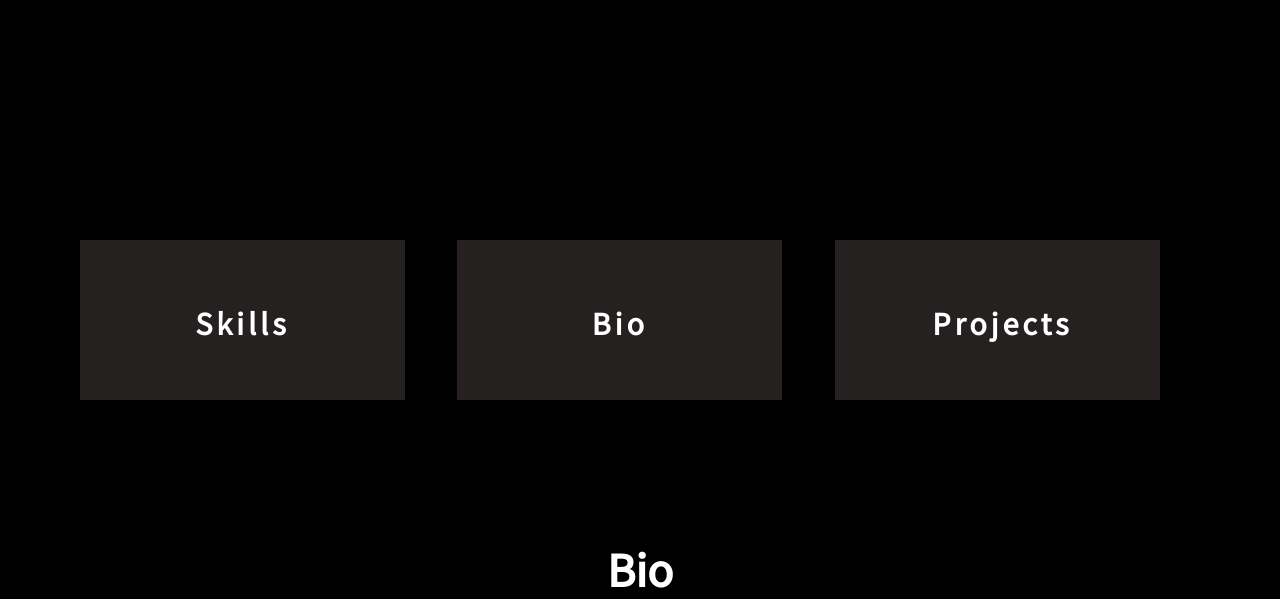
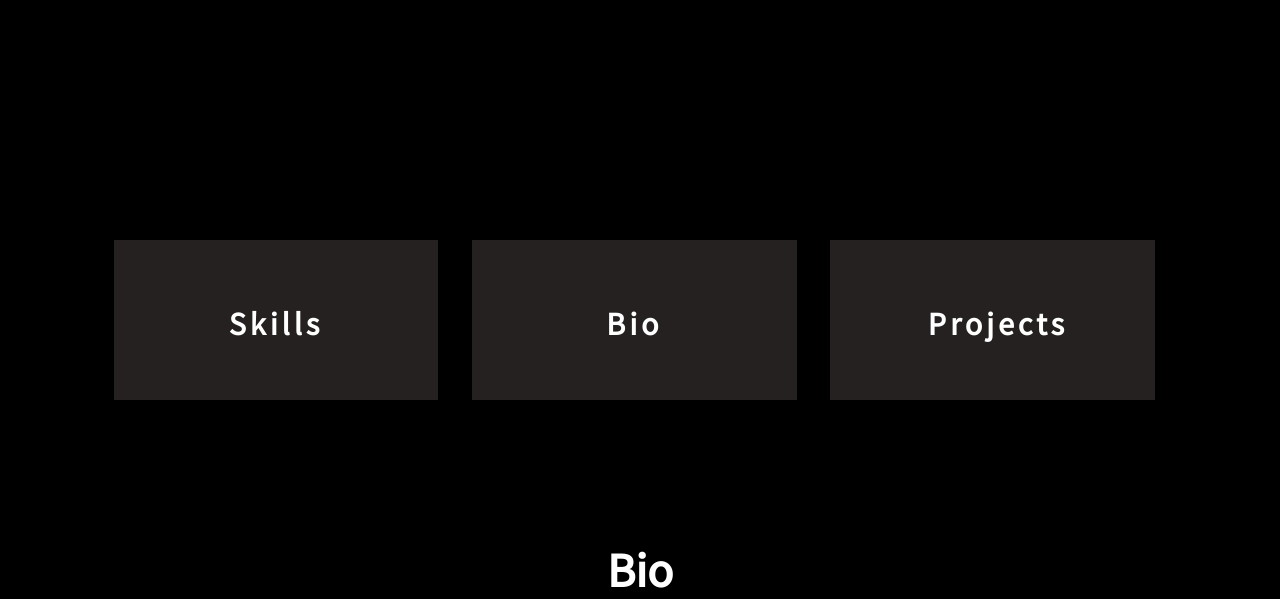
Before and after one commit to lukethomas1/portfolio, a PHP site: page / in a window 1280 px wide. Shown: the part 324-923 px from the top of the page. Run offline with PHP 8.4, Linux system fonts and the light colour scheme.

Commit message:
Centered intro buttons a little better

```diff
--- a/index/index.css
+++ b/index/index.css
@@ -89,7 +89,7 @@ h4 {
 	height: 100%;
 	float: left;
 	width: 29%;
-	margin-left: 4.7%;
+	margin-left: 3%;
     background-color: #252120;
 }
 
@@ -101,7 +101,7 @@ h4 {
 }
 
 .intro-box:first-child {
-	margin-left: 0;
+	/*margin-left: 0;*/
 }
 
 .logo {
```
Also changed, not shown: 1 other file.
